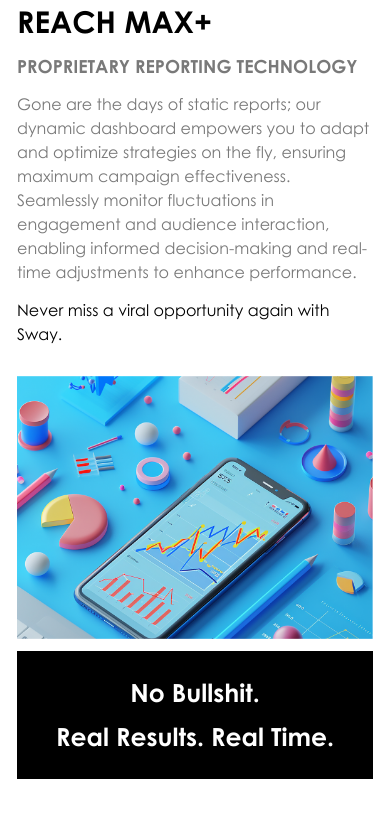
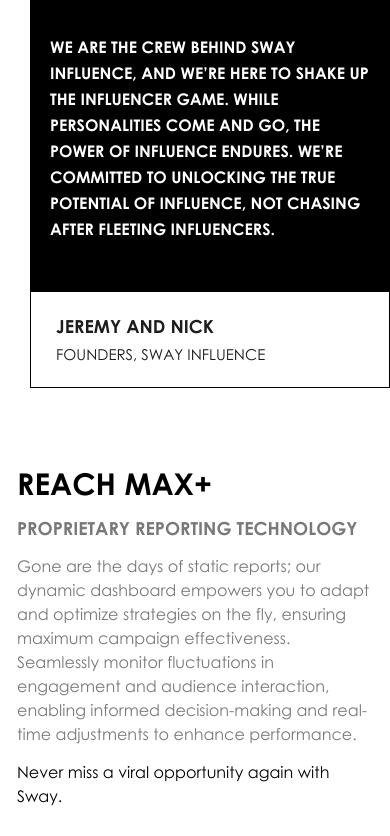
Before and after one commit to Hillel1408/SWAY, a Next.js app: page / in a window 390 px wide. Shown: the top 836 px of the page. Built offline with nearby package versions, Linux system fonts and the light colour scheme.

Commit message:
Note адаптив

```diff
--- a/src/app/page.tsx
+++ b/src/app/page.tsx
@@ -4,9 +4,9 @@
     return (
         <main className="">
             {/* <Intro />
-            <OurWork />
+            <OurWork /> */}
             <Note />
-            <AboutUs /> */}
+            {/* <AboutUs /> */}
             <ReachMax />
             <Process />
             <Guarantee />
--- a/src/components/Note/Note.tsx
+++ b/src/components/Note/Note.tsx
@@ -1,16 +1,18 @@
 export default function Note() {
     return (
-        <div className="max-w-[1440px] mx-auto pb-[130px]">
+        <div className="max-w-[1440px] mx-auto pb-[130px] pl-[90px] sm:pl-[30px] sm:pb-[74px]">
             <div
                 className="relative max-w-[1252px] ml-auto py-[60px] pl-[85px] pr-[194px] bg-black font-bold text-[22px] leading-[49px] text-white
-                before:content-['“'] before:absolute before:font-bold before:text-[128px] before:leading-[152px] before:-left-20 before:-top-5 before:text-black before:font-['SF_Pro_Text']"
+                before:content-['“'] before:absolute before:font-bold before:text-[128px] before:leading-[152px] before:-left-20 before:-top-5 before:text-black
+                before:font-['SF_Pro_Text'] lg:px-10 sm:pt-[34px] sm:pb-[49px] sm:px-5 sm:text-[16px] uppercase sm:leading-[26px] sm:before:hidden"
             >
                 We are the crew behind Sway Influence, and we’re here to shake up the influencer game. While personalities come and go, the power of influence
                 endures. We’re committed to unlocking the true potential of influence, not chasing after fleeting influencers.
             </div>
             <div
                 className="relative p-[25px] border border-black w-fit min-w-[380px] ml-auto before:content-['“'] before:absolute before:font-bold
-                before:text-[128px] before:leading-[152px] before:-left-20 before:-top-5 before:text-black before:font-['SF_Pro_Text']"
+                before:text-[128px] before:leading-[152px] before:-left-20 before:-top-5 before:text-black before:font-['SF_Pro_Text'] sm:ml-0 sm:w-full
+                sm:before:hidden sm:min-w-0"
             >
                 <p className="font-bold text-[18px] text-[#1D1D1D] mb-3 uppercase">Jeremy and Nick</p>
                 <p className="text-[15px] text-[#1D1D1D] uppercase">Founders, Sway Influence</p>
```
